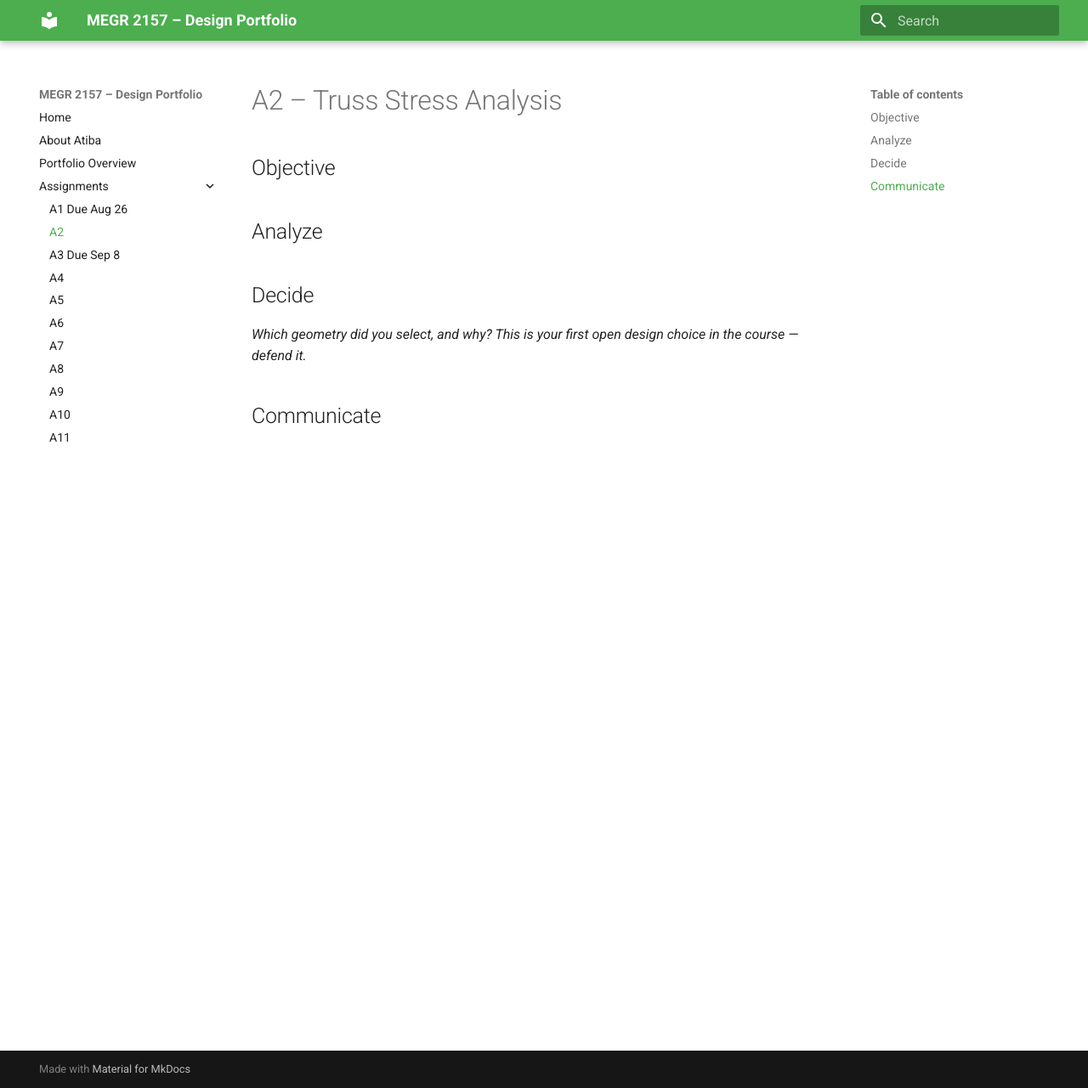
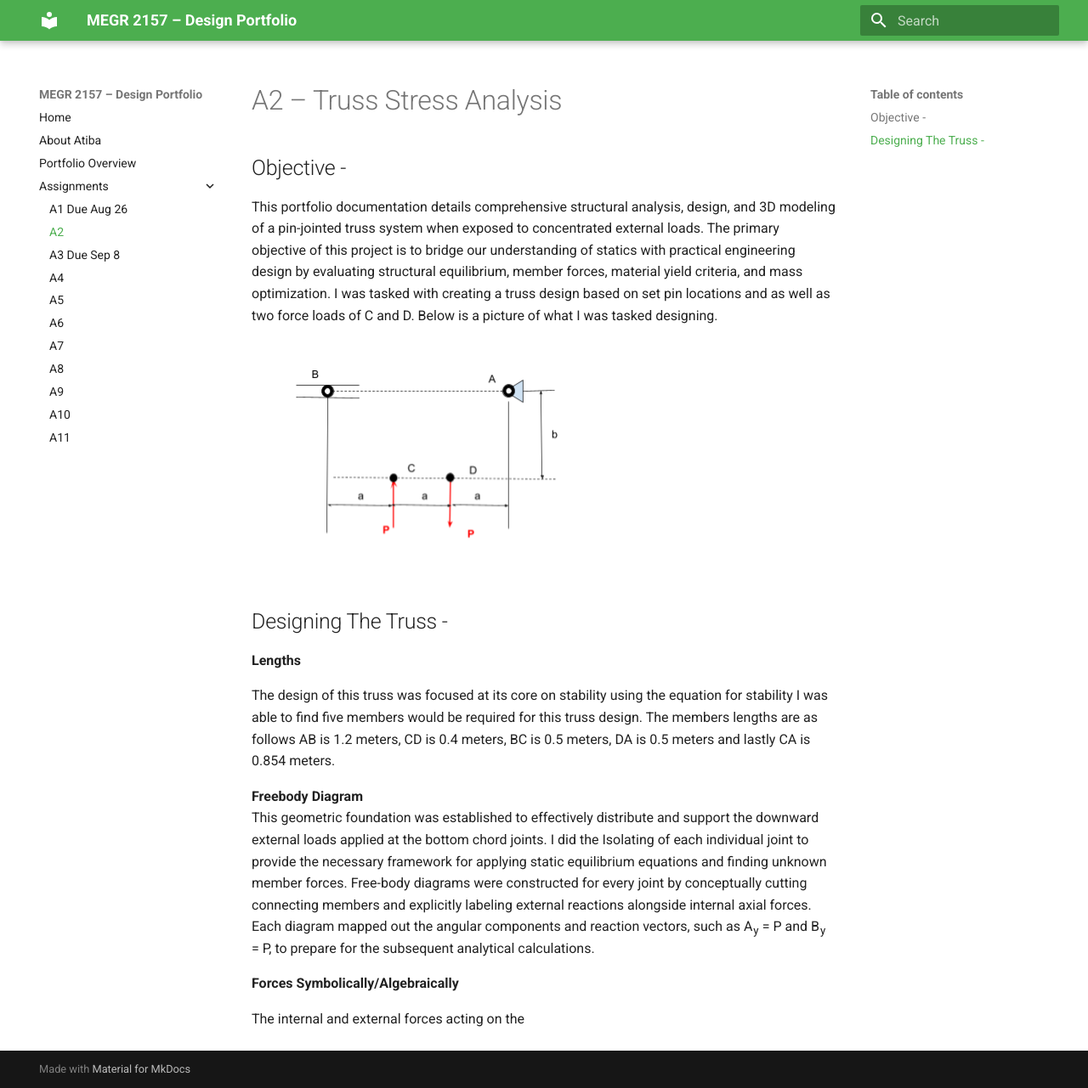
Before and after one commit to AtibaJ/megr2157-portfolio, an MkDocs documentation site: the page built from docs/assignments/A02/index.md, in a window 1280 px wide and 1281 px high. Shown: the whole window at 85% size. Built offline with MkDocs 1.6.1 and Material for MkDocs 9.7.7, drawn with Linux system fonts in a browser that asks for light colours.

Commit message:
Update index.md

```diff
--- a/docs/assignments/A02/index.md
+++ b/docs/assignments/A02/index.md
@@ -1,12 +1,21 @@
 # A2 – Truss Stress Analysis
 
-## Objective
+## Objective -
+This portfolio documentation details comprehensive structural analysis, design, and 3D modeling of a pin-jointed truss system when exposed  to concentrated external loads. The primary objective of this project is to bridge our understanding of statics with practical engineering design by evaluating structural equilibrium, member forces, material yield criteria, and mass optimization. I was tasked with creating a truss design based on set pin locations and as well as two force loads of C and D. Below is a picture of what I was tasked designing.
+
+<img src="A2Obj.png" alt="Image given at the start">
+
+## Designing The Truss -
+**Lengths**
+
+The design of this truss was focused at its core on stability using the equation for stability I was able to find five members would be required for this truss design. The members lengths are as follows AB is 1.2 meters, CD is 0.4 meters, BC is 0.5 meters, DA is 0.5 meters and lastly CA is 0.854 meters.
 
 
-## Analyze
+**Freebody Diagram**
+This geometric foundation was established to effectively distribute and support the downward external loads applied at the bottom chord joints. I did the Isolating of each individual joint to provide the necessary framework for applying static equilibrium equations and finding unknown member forces. Free-body diagrams were constructed for every joint by conceptually cutting connecting members and explicitly labeling external reactions alongside internal axial forces. Each diagram mapped out the angular components and reaction vectors, such as A<sub>y</sub> = P and B<sub>y</sub> = P, to prepare for the subsequent analytical calculations.
 
 
-## Decide
-_Which geometry did you select, and why? This is your first open design choice in the course — defend it._
 
-## Communicate
+**Forces Symbolically/Algebraically**
+
+The internal and external forces acting on the
```
